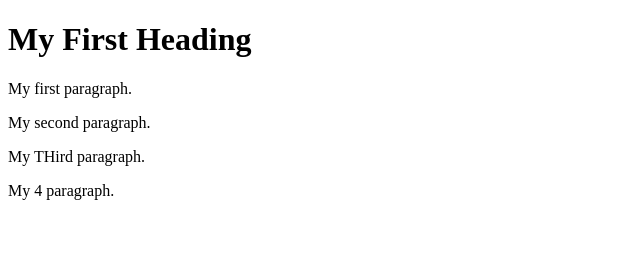
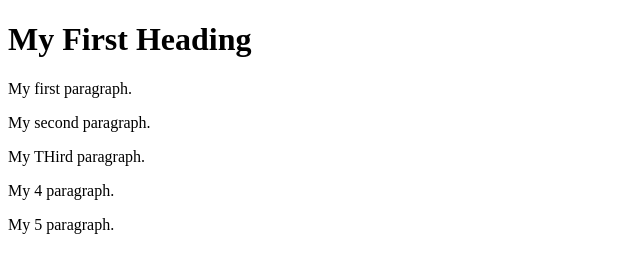
Before and after one commit to giowin/collabtest, a plain HTML site: page index.html in a window 1280 px wide. Shown: the whole page, without its empty margins (0-640 px from the left). Drawn offline with Linux system fonts and the light colour scheme.

Commit message:
Update index.html
jaja

```diff
--- a/index.html
+++ b/index.html
@@ -7,6 +7,7 @@
   <p>My second paragraph.</p>
 <p>My THird paragraph.</p>
   <p>My 4 paragraph.</p>
+ <p>My 5 paragraph.</p>
 
 </body>
 </html>
```
